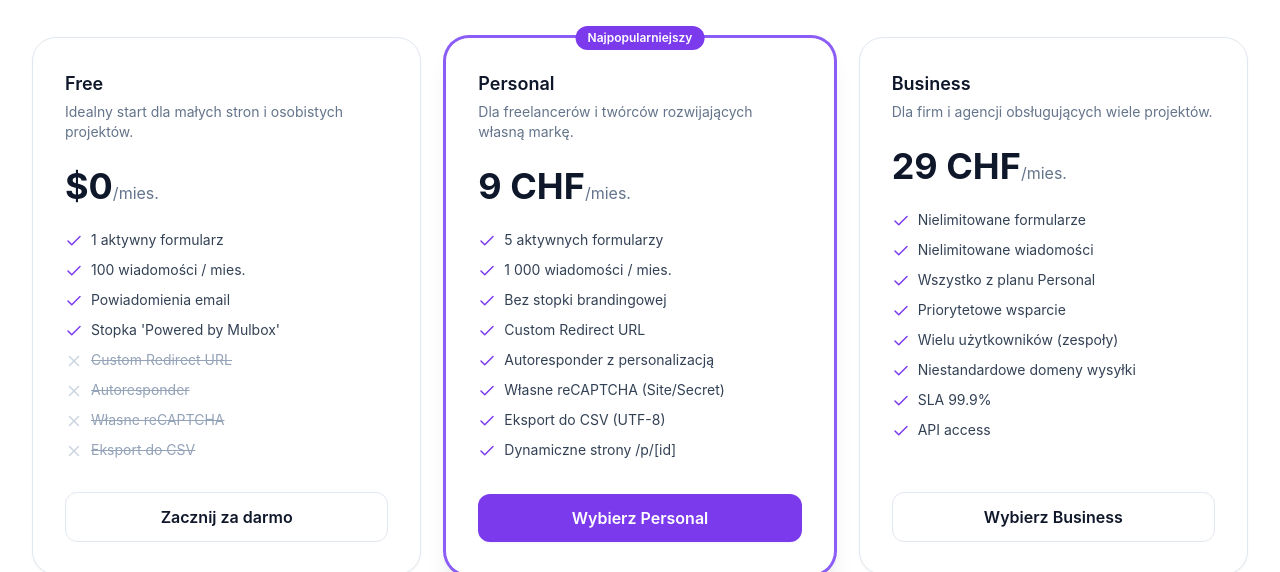
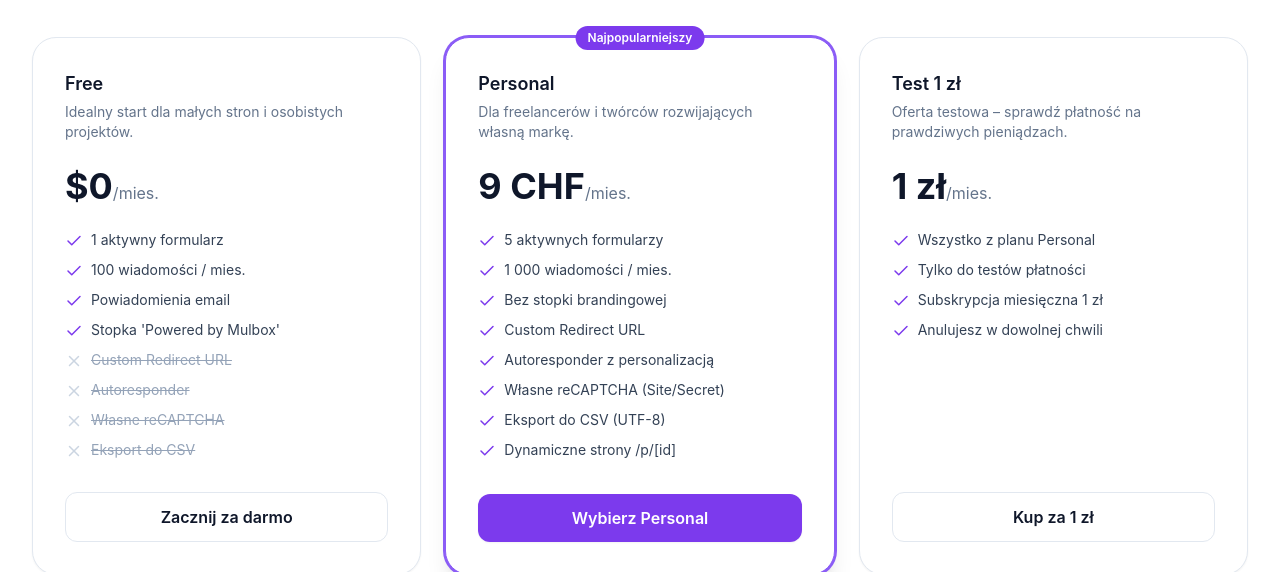
Before and after one commit to apkawtrasie-cyber/mulbox, a Next.js app: page /pricing in a window 1280 px wide. Shown: the part 380-952 px from the top of the page. Built offline with nearby package versions, Linux system fonts and the light colour scheme; no server answers.

Commit message:
feat(pricing): plan testowy 1 zł – prawdziwa płatność Stripe → dostęp Personal

```diff
--- a/src/app/(marketing)/pricing/page.tsx
+++ b/src/app/(marketing)/pricing/page.tsx
@@ -14,7 +14,7 @@
   description: string;
   highlight?: boolean;
   cta: string;
-  planKey: "free" | "personal" | "business";
+  planKey: "free" | "personal" | "business" | "test";
   features: { label: string; included: boolean }[];
 }
 
@@ -54,6 +54,20 @@
       { label: "Własne reCAPTCHA (Site/Secret)", included: true },
       { label: "Eksport do CSV (UTF-8)", included: true },
       { label: "Dynamiczne strony /p/[id]", included: true },
+    ],
+  },
+  {
+    name: "Test 1 zł",
+    price: "1 zł",
+    period: "/mies.",
+    description: "Oferta testowa – sprawdź płatność na prawdziwych pieniądzach.",
+    cta: "Kup za 1 zł",
+    planKey: "test" as const,
+    features: [
+      { label: "Wszystko z planu Personal", included: true },
+      { label: "Tylko do testów płatności", included: true },
+      { label: "Subskrypcja miesięczna 1 zł", included: true },
+      { label: "Anulujesz w dowolnej chwili", included: true },
     ],
   },
   {
--- a/src/app/api/stripe/checkout/route.ts
+++ b/src/app/api/stripe/checkout/route.ts
@@ -13,7 +13,7 @@
     return NextResponse.json({ error: "Unauthorized" }, { status: 401 });
   }
 
-  const body = await req.json() as { plan: "personal" | "business" };
+  const body = await req.json() as { plan: "personal" | "business" | "test" };
   const priceId = PRICE_IDS[body.plan];
   if (!priceId || priceId.startsWith("price_UZUPEŁNIJ")) {
     return NextResponse.json({ error: "Price ID nie skonfigurowany" }, { status: 503 });
@@ -27,15 +27,18 @@
 
   const baseUrl = process.env.NEXT_PUBLIC_APP_URL ?? "http://localhost:3000";
 
+  // Plan 'test' (1 zł) daje taki sam dostęp jak 'personal'
+  const effectivePlan = body.plan === "test" ? "personal" : body.plan;
+
   const session = await stripe.checkout.sessions.create({
     mode: "subscription",
     customer: profile?.stripe_customer_id ?? undefined,
     customer_email: profile?.stripe_customer_id ? undefined : (user.email ?? undefined),
     line_items: [{ price: priceId, quantity: 1 }],
     subscription_data: {
-      metadata: { supabase_user_id: user.id, plan: body.plan },
+      metadata: { supabase_user_id: user.id, plan: effectivePlan },
     },
-    metadata: { supabase_user_id: user.id, plan: body.plan },
+    metadata: { supabase_user_id: user.id, plan: effectivePlan },
     success_url: `${baseUrl}/dashboard?payment=success`,
     cancel_url: `${baseUrl}/pricing?payment=cancelled`,
   });
--- a/src/components/marketing/PricingCTA.tsx
+++ b/src/components/marketing/PricingCTA.tsx
@@ -6,7 +6,7 @@
 import { createBrowserSupabase } from "@/lib/supabase";
 
 interface Props {
-  plan: "free" | "personal" | "business";
+  plan: "free" | "personal" | "business" | "test";
   label: string;
   className?: string;
 }
--- a/src/lib/stripe.ts
+++ b/src/lib/stripe.ts
@@ -8,7 +8,8 @@
   ? new Stripe(process.env.STRIPE_SECRET_KEY, { apiVersion: "2026-05-27.dahlia" })
   : null;
 
-export const PRICE_IDS: Record<"personal" | "business", string | undefined> = {
+export const PRICE_IDS: Record<"personal" | "business" | "test", string | undefined> = {
   personal: process.env.STRIPE_PRICE_PERSONAL,
   business: process.env.STRIPE_PRICE_BUSINESS,
+  test: process.env.STRIPE_PRICE_TEST,
 };
```
